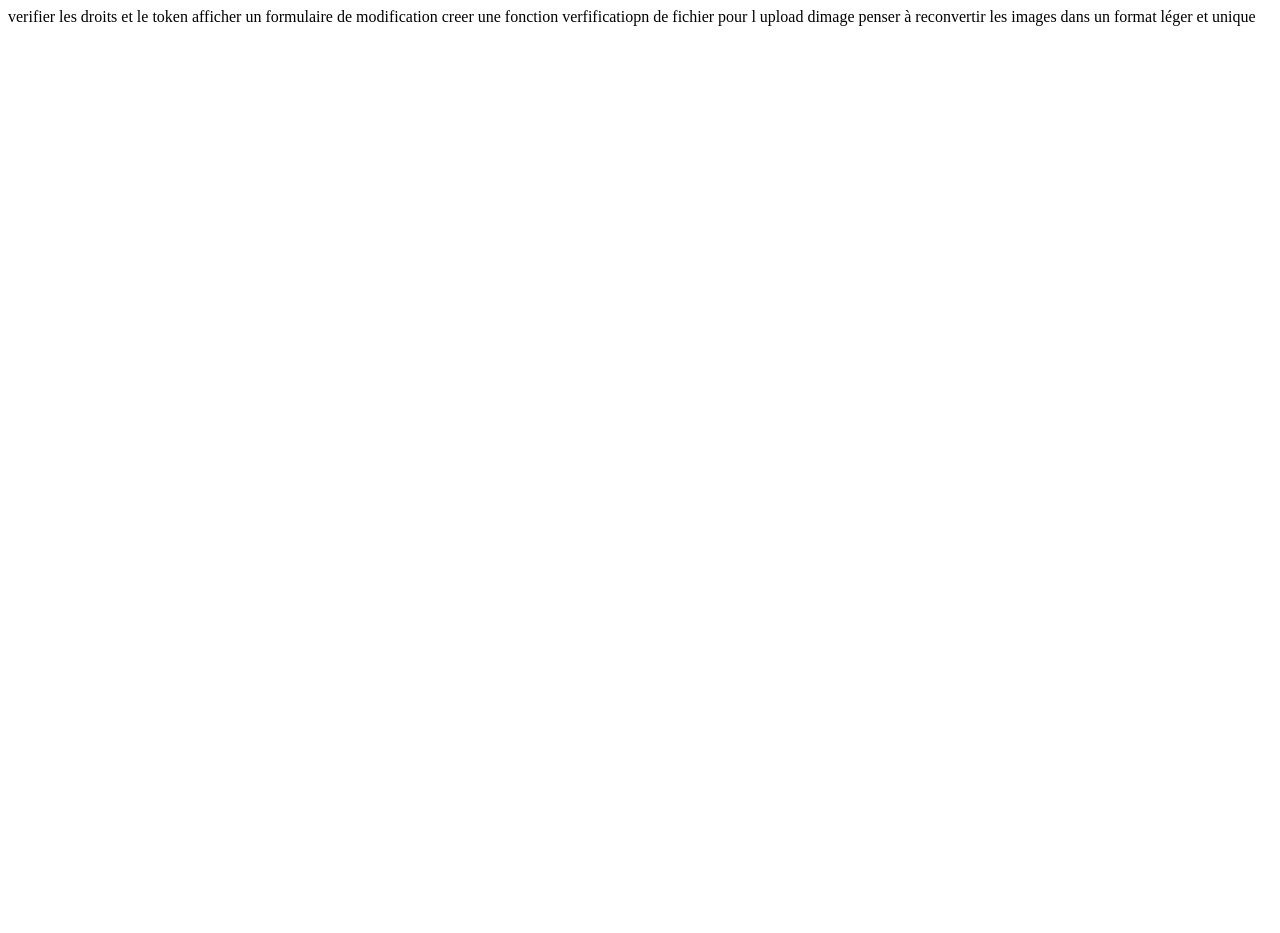
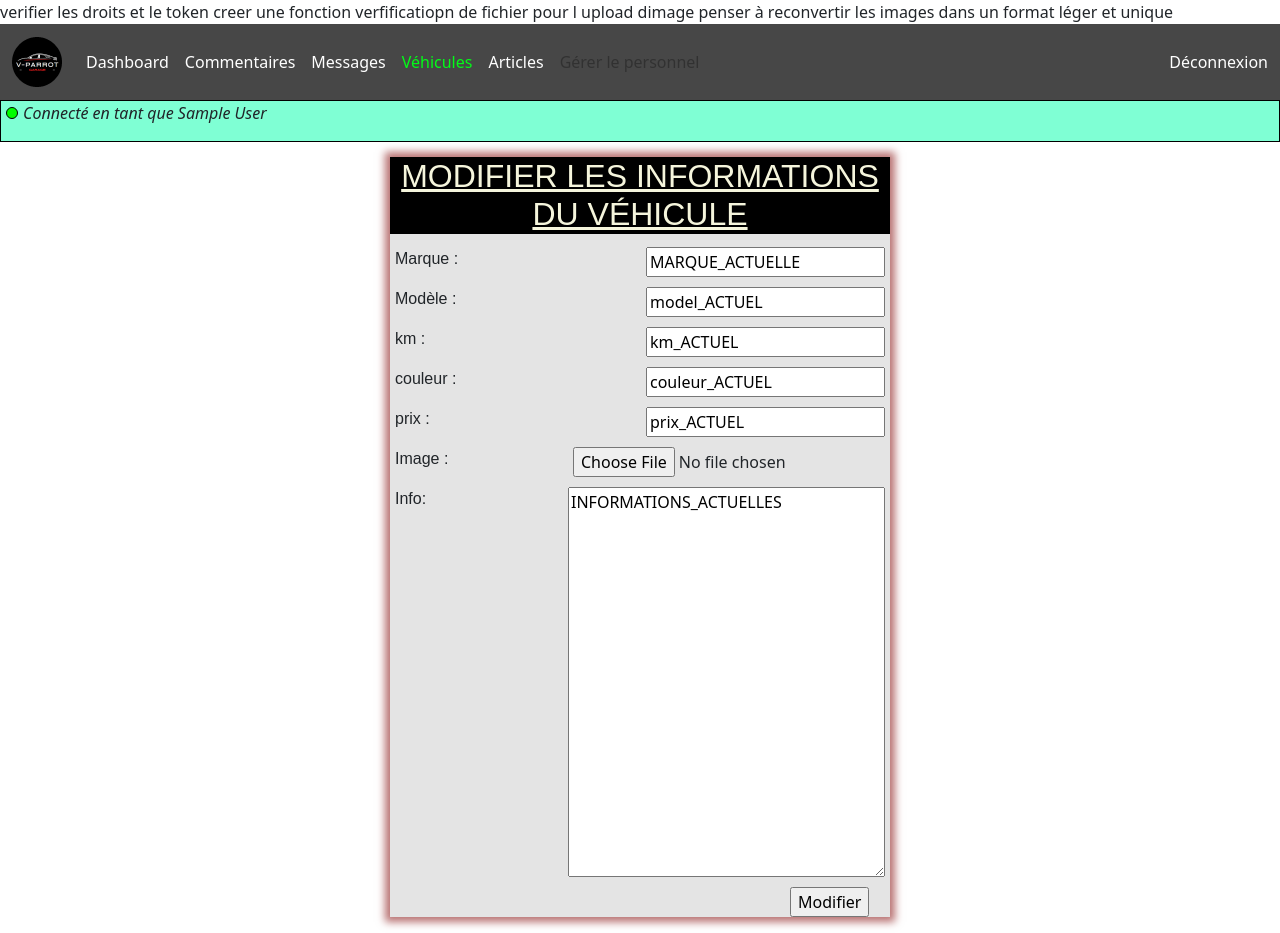
Before and after one commit to Pierre-Cinart/ecf-garage-vueJs3, a PHP site: page /garage-v-parrot-vue/admin/modifCar.php in a window 1280 px wide. Before the commit the page ends 26 px from the top, so only its background shows below. Run offline with PHP 8.4, Linux system fonts and the light colour scheme; the visitor is signed in with stand-in values (Sample User, id 1); some libraries are stand-ins or nearby versions; some web fonts are replaced.

Commit message:
integration du formulaire de modification des véhicules , logique à coder

```diff
--- a/admin/Css/style.css
+++ b/admin/Css/style.css
@@ -25,6 +25,7 @@ header {
     margin-top : 25px;
     background-color: rgba(160, 159, 159, 0.281);
     box-shadow: 0px 0px 8px 5px rgba(128, 0, 0, 0.555);
+
   }
   .connect-form h2 ,.admin-form h2 {
     color: beige;
@@ -55,6 +56,12 @@ header {
     font-family: "Ubuntu", sans-serif;
     font-size: 15px;
     font-weight: bold;
+  }
+  .car-form{
+    width:90%;
+    max-width: 500px;
+    min-width: 290px;
+    margin: auto;
   }
 /* info de connexion  */
 #popUp {
--- a/admin/adminComments.php
+++ b/admin/adminComments.php
@@ -64,8 +64,7 @@ if (isset($_POST['commentId']) && isset($_POST['action'])) {
         if ($result) {
             // Commentaire supprimé avec succès, redirigez vers la page adminComments.php (commentaires à traiter)
             $_SESSION['info'] = "le commentaire a était supprimé avec succès";
-
-            exit();
+            $_SESSION['info-type'] = 'success';
         } else {
             $_SESSION['info'] = "une erreur est survenue le commentaire n a pas était supprimé";
             $_SESSION['info-type'] = 'error';
--- a/admin/modifCar.php
+++ b/admin/modifCar.php
@@ -1,4 +1,64 @@
+<?php
+    session_start();
+    $currentPage = 'adminCars';
+    if (!isset($_SESSION["log_in"])) {
+        header('Location: logout.php');
+        exit();
+    }
+?>
 verifier les droits et le token
-afficher un formulaire de modification
+
 creer une fonction verfificatiopn de fichier pour l upload dimage
 penser à reconvertir les images dans un format léger et unique
+<!DOCTYPE html>
+<html lang="fr">
+<head>
+    <?php
+        include_once("./phpComponents/head.php");
+    ?>
+    <title>Gestion des commentaires</title>
+</head>
+<body>
+    <?php
+
+        include_once("./phpComponents/header.php");
+        include_once('./phpComponents/infos.php');
+    ?>
+    <div class="admin-form car-form">
+        <h2>Modifier les informations du véhicule</h2>
+        <form action="modifier_vehicule.php" method="post">
+            <input type="hidden" name="vehicle_id" value="ID_DU_VEHICULE">
+            <div class="form-box">
+                <label for="marque">Marque :</label>
+                <input type="text" name="marque" id="marque" value="MARQUE_ACTUELLE">
+            </div>
+            <div class="form-box">
+                <label for="modele">Modèle :</label>
+                <input type="text" name="modele" id="modele" value="model_ACTUEL">
+            </div>
+            <div class="form-box">
+                <label for="km">km :</label>
+                <input type="text" name="km" id="km" value="km_ACTUEL">
+            </div>
+            <div class="form-box">
+                <label for="color">couleur :</label>
+                <input type="text" name="color" id="color" value="couleur_ACTUEL">
+            </div>
+            <div class="form-box">
+                <label for="price">prix :</label>
+                <input type="text" name="price" id="price" value="prix_ACTUEL"></div>
+            <div class="form-box">
+                <label for="image">Image :</label>
+                <input type="file" name="image" id="image">
+            </div>
+            <div class="form-box">
+                <label for="infos">Info:</label>
+                <textarea name="infos" id="infos" rows ="16" cols = "32">INFORMATIONS_ACTUELLES</textarea>
+            </div>
+
+            <input type="submit" class ="btn-sub" style = "margin-left : 80%;" value="Modifier">
+        </form>
+    </div>
+    <?php include_once("./phpComponents/script.php"); ?>
+</body>
+</html>
```
